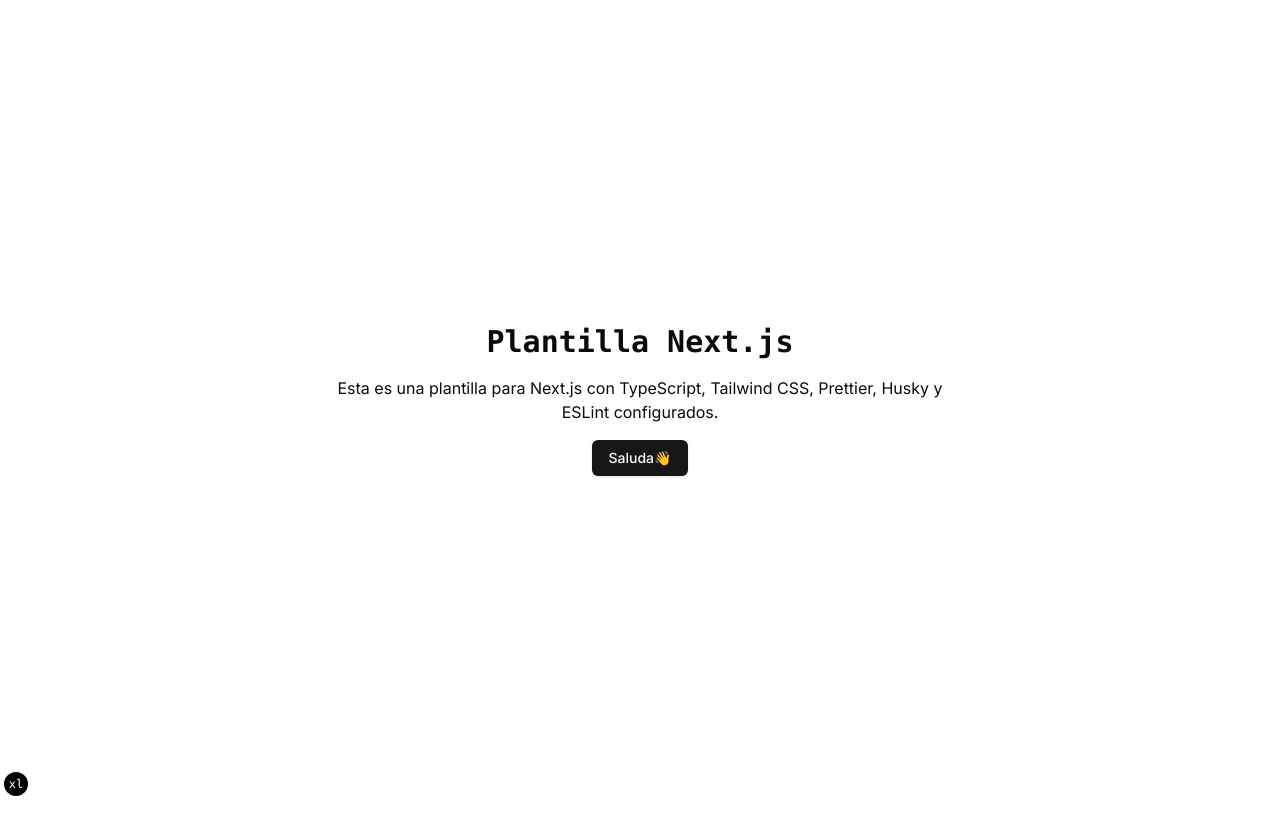
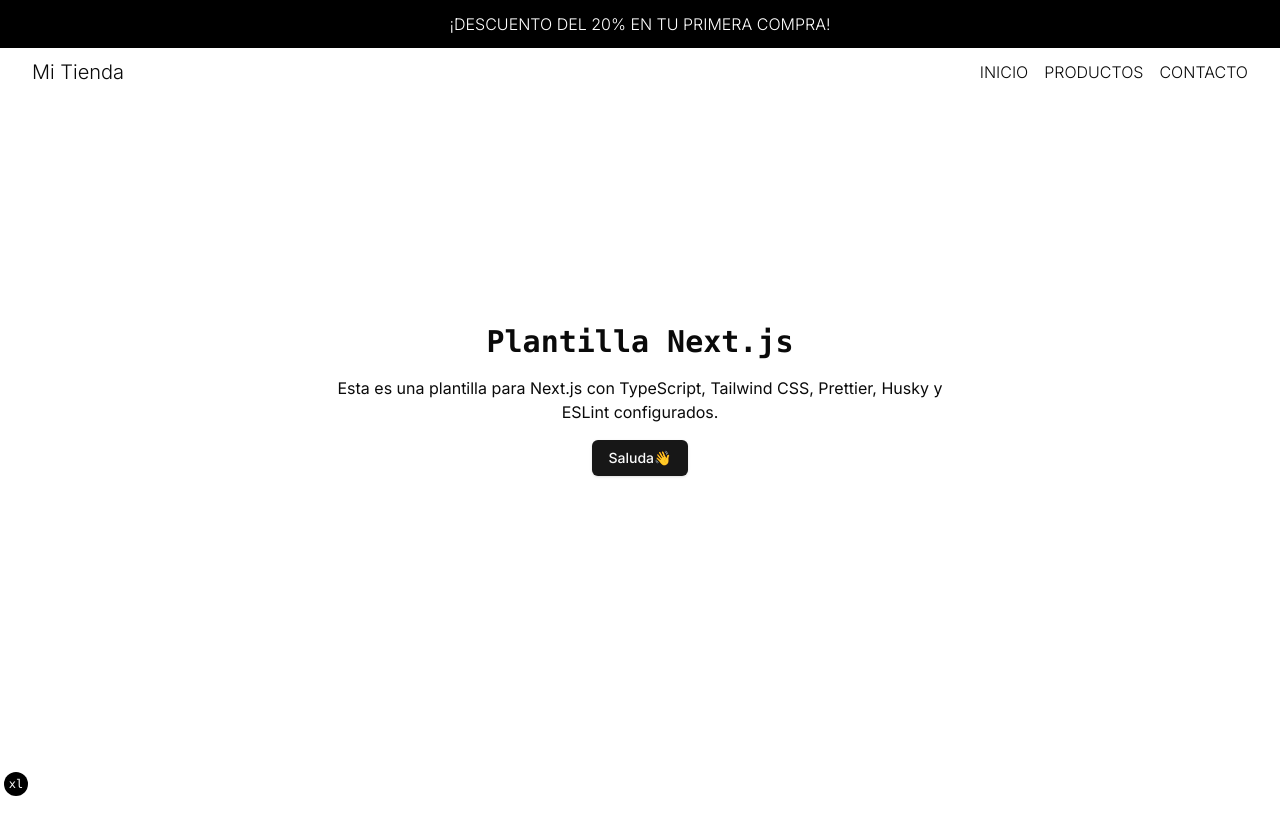
Before and after one commit to EmersonGuerreroDEV/UnderTake-client, a Next.js app: page / in a window 1280 px wide. Shown: the top 834 px of the page. Before the commit the page ends 800 px from the top, so only its background shows below. Built offline with nearby package versions, Linux system fonts and the light colour scheme.

Commit message:
add header and dynamic banner scroll

```diff
--- a/package.json
+++ b/package.json
@@ -14,6 +14,7 @@
   "dependencies": {
     "@radix-ui/react-icons": "^1.3.0",
     "@radix-ui/react-slot": "^1.0.2",
+    "body-scroll-lock": "4.0.0-beta.0",
     "class-variance-authority": "^0.7.0",
     "clsx": "^2.1.0",
     "date-fns": "^3.3.1",
--- a/src/app/layout.tsx
+++ b/src/app/layout.tsx
@@ -1,5 +1,6 @@
 import type { Metadata } from 'next';
 import { Inter } from 'next/font/google';
+import Header from '~/core/components/ui/header';
 import ExampleProvider from '~/core/providers/example-provider';
 import '~/core/styles/globals.css';
 
@@ -19,7 +20,11 @@ export default function RootLayout({
   return (
     <html lang='es'>
       <body className={inter.className}>
-        <ExampleProvider>{children}</ExampleProvider>
+        <ExampleProvider>
+          <Header />
+          {children}
+          <div className='h-[500px]'></div>
+        </ExampleProvider>
       </body>
     </html>
   );
--- /dev/null
+++ b/src/core/components/ui/header.tsx
@@ -0,0 +1,47 @@
+'use client';
+// components/Header.tsx
+import React, { useEffect, useState } from 'react';
+
+const Header: React.FC = () => {
+  const [isScrolled, setIsScrolled] = useState(false);
+  const [showBanner, setShowBanner] = useState(true);
+
+  const handleScroll = () => {
+    const scrollY = window.scrollY;
+    setIsScrolled(scrollY > 50);
+    setShowBanner(scrollY < 50);
+  };
+
+  useEffect(() => {
+    window.addEventListener('scroll', handleScroll);
+    return () => {
+      window.removeEventListener('scroll', handleScroll);
+    };
+  }, []);
+
+  return (
+    <header
+      className={`fixed left-0 top-0 w-full transition-all duration-300 ease-in-out ${isScrolled ? ' h-16   shadow' : 'h-12 bg-transparent'}`}
+    >
+      <div
+        className={`h-12 transition-transform duration-500 ease-in-out ${showBanner ? 'translate-y-0' : '-translate-y-full'}`}
+      >
+        <div className='bg-black p-3 text-center font-light uppercase text-white '>
+          ¡Descuento del 20% en tu primera compra!
+        </div>
+      </div>
+      <nav
+        className={`flex items-center justify-between px-8  transition-all duration-300 ease-in-out ${isScrolled ? 'h-16 -translate-y-12 bg-[#FCEDE9E6]' : 'h-12 translate-y-0 bg-transparent'}`}
+      >
+        <div className='text-xl font-light'>Mi Tienda</div>
+        <ul className='flex space-x-4 font-light uppercase'>
+          <li>Inicio</li>
+          <li>Productos</li>
+          <li>Contacto</li>
+        </ul>
+      </nav>
+    </header>
+  );
+};
+
+export default Header;
--- /dev/null
+++ b/src/core/hooks/windowSize.tsx
@@ -0,0 +1,23 @@
+import { useEffect, useState } from 'react';
+
+const useWindowSize = () => {
+  const [width, setWidth] = useState(0);
+  const [height, setHeight] = useState(0);
+
+  const handleWindowResize = () => {
+    setWidth(window.innerWidth);
+    setHeight(window.innerHeight);
+  };
+
+  useEffect(() => {
+    // component is mounted and window is available
+    handleWindowResize();
+    window.addEventListener('resize', handleWindowResize);
+    // unsubscribe from the event on component unmount
+    return () => window.removeEventListener('resize', handleWindowResize);
+  }, []);
+
+  return [width, height];
+};
+
+export default useWindowSize;
```
Also changed, not shown: 1 other file (tests, documents, lock files or other folders).
